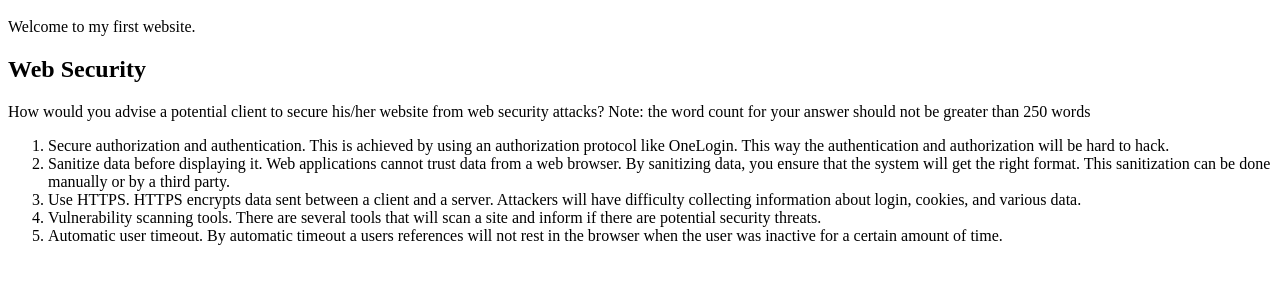
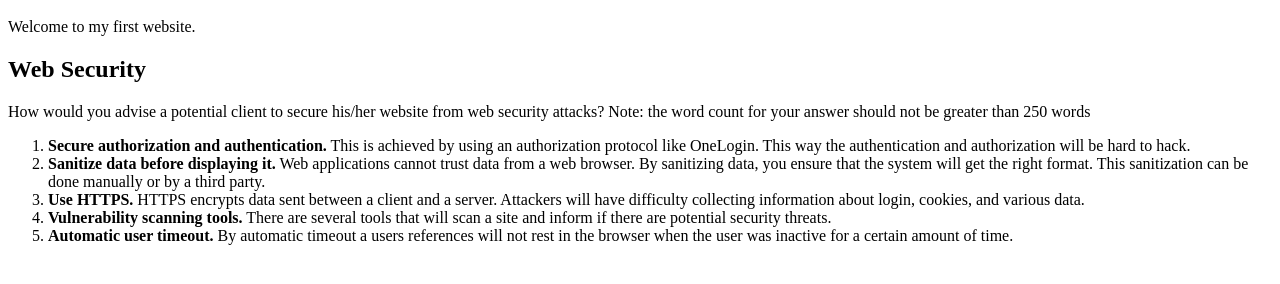
Before and after one commit to Noroff-FEU-Assignments/cross-course-project-DelisaRogger, a plain HTML site: page index.html in a window 1280 px wide. Shown: the part 48-332 px from the top of the page. Drawn offline with Linux system fonts and the light colour scheme.

Commit message:
Update index.html

```diff
--- a/index.html
+++ b/index.html
@@ -12,16 +12,16 @@
         attacks? Note: the word count for your answer should not be greater than 250 words</p>
     <p id="web-security-answer">
     <ol>
-        <li>Secure authorization and authentication. This is achieved by using an authorization protocol like
+        <li><b>Secure authorization and authentication.</b> This is achieved by using an authorization protocol like
             OneLogin. This way the authentication and authorization will be hard to hack. </li>
-        <li>Sanitize data before displaying it. Web applications cannot trust data from a web browser. By sanitizing
+        <li><b>Sanitize data before displaying it.</b> Web applications cannot trust data from a web browser. By sanitizing
             data, you ensure that the system will get the right format. This sanitization can be done manually or by a
             third party. </li>
-        <li>Use HTTPS. HTTPS encrypts data sent between a client and a server. Attackers will have difficulty
+        <li><b>Use HTTPS.</b> HTTPS encrypts data sent between a client and a server. Attackers will have difficulty
             collecting information about login, cookies, and various data. </li>
-        <li>Vulnerability scanning tools. There are several tools that will scan a site and inform if there are
+        <li><b>Vulnerability scanning tools.</b> There are several tools that will scan a site and inform if there are
             potential security threats.</li>
-        <li>Automatic user timeout. By automatic timeout a users references will not rest in the browser when the user
+        <li><b>Automatic user timeout.</b> By automatic timeout a users references will not rest in the browser when the user
             was inactive for a certain amount of time. </li>
     </ol>
     </p>
```
